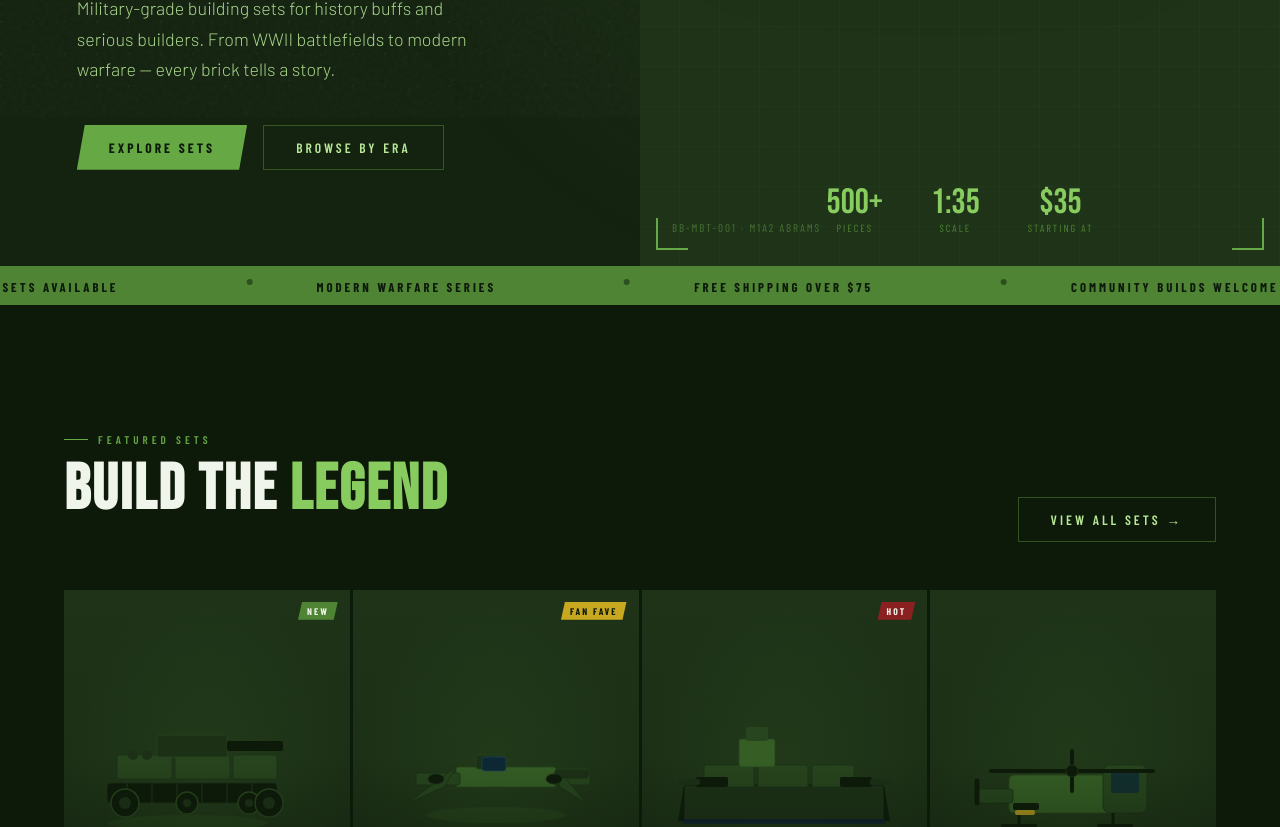
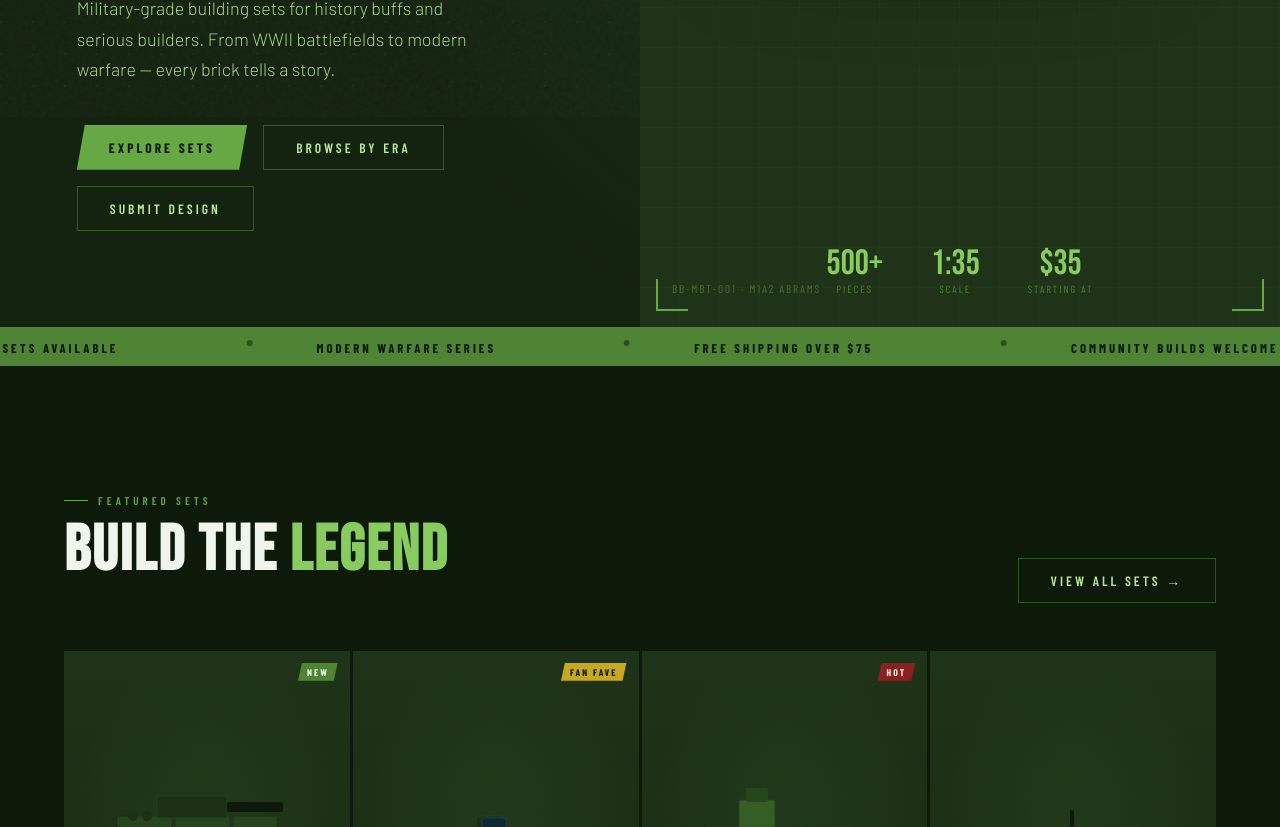
Before and after one commit to Andrew6709/battle-bricks, a plain HTML site: page index.html in a window 1280 px wide. Shown: the part 683-1510 px from the top of the page. Drawn offline with nearby package versions, Linux system fonts and the light colour scheme; a web font is replaced by a local one.

Commit message:
Update index.html

```diff
--- a/index.html
+++ b/index.html
@@ -490,6 +490,7 @@
     <div class="hero-buttons">
       <a href="#sets" class="btn-primary">Explore Sets</a>
       <a href="#eras" class="btn-ghost">Browse by Era</a>
+      <a href="submit-design.html" class="btn-ghost">Submit Design</a>
     </div>
   </div>
   <div class="hero-right">
```
